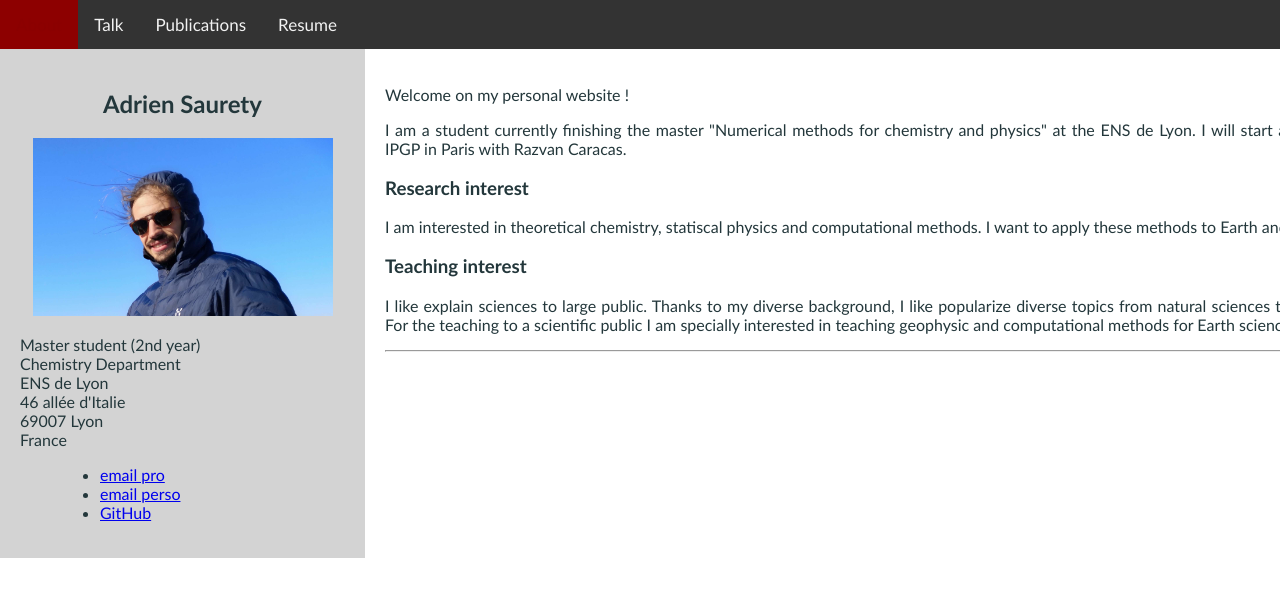
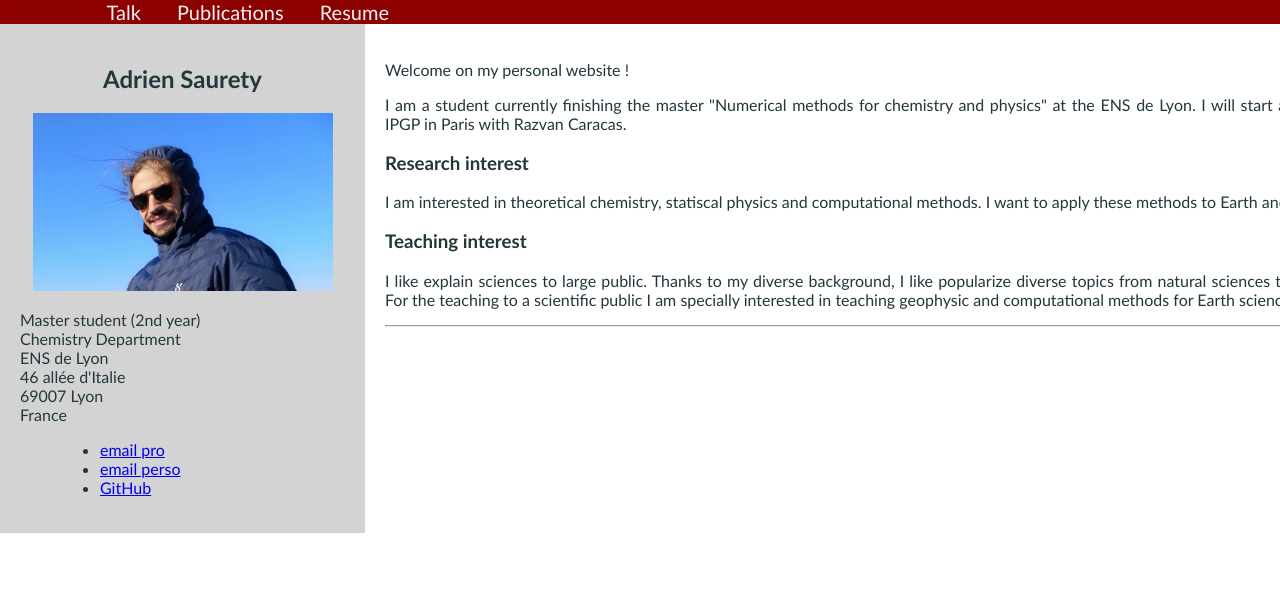
Before and after one commit to adriensaurety/adriensaurety.github.io, a Jekyll site: the page built from index.html, in a window 1280 px wide. Shown: the top 597 px of the page. Built offline with Jekyll 4.4.1, drawn with Linux system fonts in a browser that asks for light colours.

Commit message:
Update main.css

```diff
--- a/css/main.css
+++ b/css/main.css
@@ -83,18 +83,19 @@
 
 /* Add a black background color to the top navigation */
 .topnav {
-  background-color: #333;
+  background-color: #8d0000;
+  color: darkred;
   overflow: hidden;
 }
 
 /* Style the links inside the navigation bar */
 .topnav a {
-  float: left;
+  float: center;
   color: #f2f2f2;
   text-align: center;
   padding: 14px 16px;
   text-decoration: none;
-  font-size: 17px;
+  font-size: 20px;
 }
 
 /* Change the color of links on hover */
```
